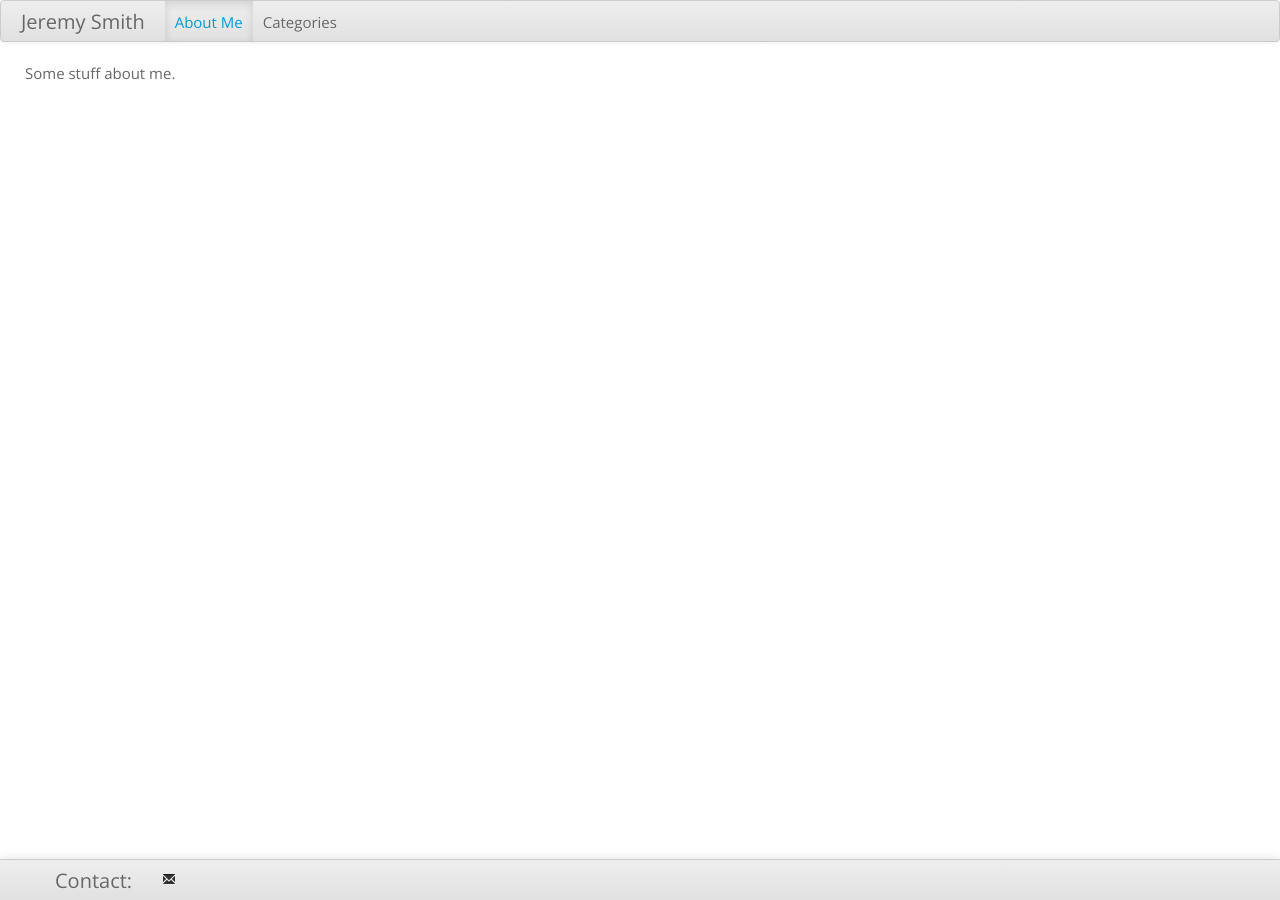
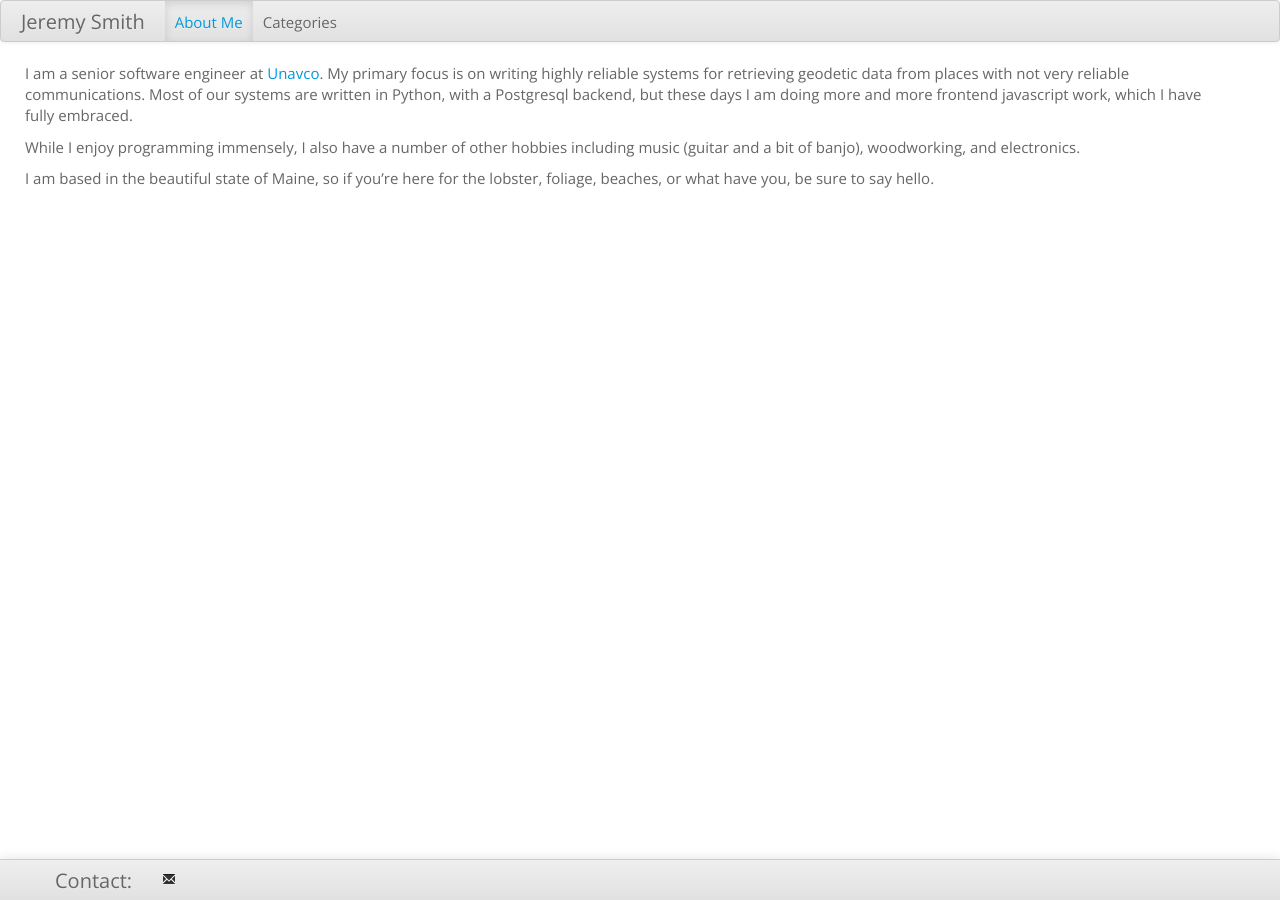
Before and after one commit to smithje/smithje.github.com, a Jekyll site: the page built from about/index.md, in a window 1280 px wide. Built offline with Jekyll 4.4.1, drawn with Linux system fonts in a browser that asks for light colours; nearby versions of some CDN libraries.

Commit message:
content(about):Add some actual info in the about page
Replace the about stub with something a bit more useful.

Closes #2

```diff
--- a/about/index.md
+++ b/about/index.md
@@ -3,4 +3,10 @@ layout: default
 title: About Me
 about_page: true
 ---
-Some stuff about me.
+I am a senior software engineer at [Unavco](http://unavco.org).  My primary focus is on writing highly reliable systems for retrieving geodetic data from places with not very reliable communications.  Most of our systems are written in Python, with a Postgresql backend, but these days I am doing more and more frontend javascript work, which I have fully embraced.
+
+
+While I enjoy programming immensely, I also have a number of other hobbies including music (guitar and a bit of banjo), woodworking, and electronics.
+
+
+I am based in the beautiful state of Maine, so if you're here for the lobster, foliage, beaches, or what have you, be sure to say hello.
```
